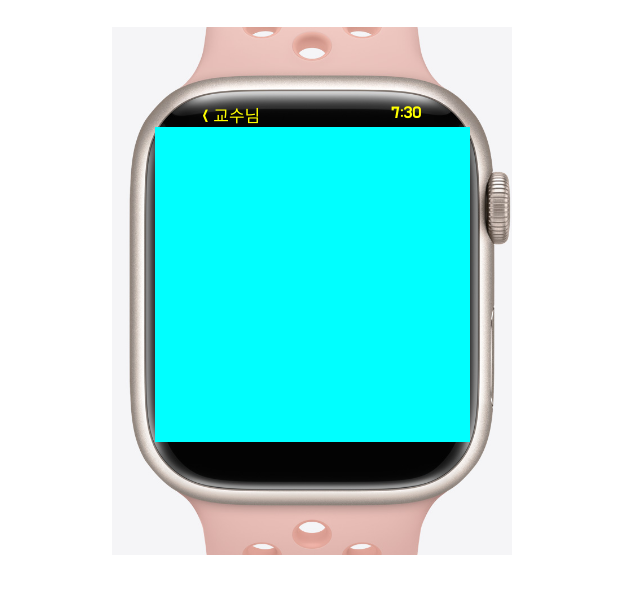
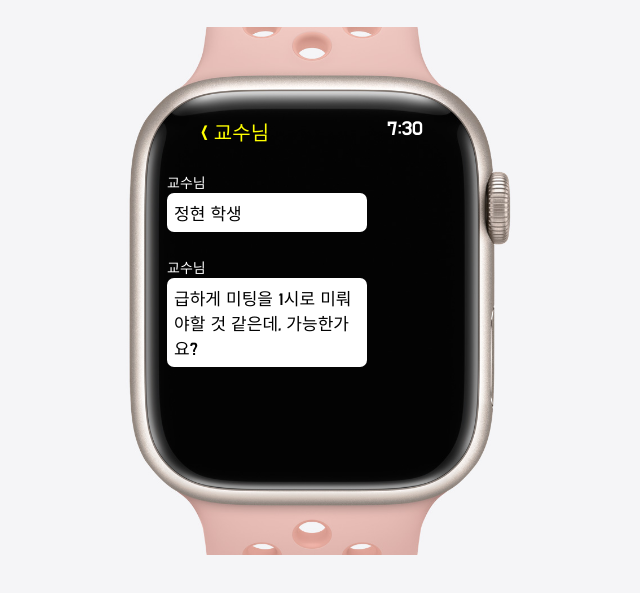
Before and after one commit to Usable-5/high-fidelity, a plain HTML site: page index.html in a window 1280 px wide. Shown: the part 143-736 px from the top of the page, without its empty margins (328-968 px from the left). Drawn offline with Linux system fonts and the light colour scheme.

Commit message:
feat: 유저가 메시지 확인하는 기능 구현

```diff
--- a/index.html
+++ b/index.html
@@ -1,5 +1,6 @@
 <!DOCTYPE html>
 <html lang="en">
+
 <head>
     <meta charset="UTF-8">
     <meta http-equiv="X-UA-Compatible" content="IE=edge">
@@ -10,19 +11,34 @@
     <link rel="preconnect" href="https://fonts.gstatic.com" crossorigin>
     <link href="https://fonts.googleapis.com/css2?family=Do+Hyeon&family=Noto+Sans+KR&display=swap" rel="stylesheet">
 </head>
+
 <body>
     <h1>Usable 5 Apple Watch</h1>
     <img src="/watch.jpg" alt="" srcset="" class="image">
-    <div class="info">
-        <p>< 교수님</p>
-        <p>7:30</p>
-    </div>
     <div class="conversation">
         <div class="text">
-
+            <div class="info">
+                <p style="color: yellow; font-size:20px">< 교수님</p>
+                <p style="color: white; font-size:20px">7:30</p>
+            </div>
+            <div class="inbox">
+                <p>교수님</p>
+                <div class="inbox-text">
+                    <p>정현 학생</p>
+                </div>
+            </div>
+            <div class="inbox">
+                <p>교수님</p>
+                <div class="inbox-text">
+                    <p>급하게 미팅을 1시로 미뤄야할 것 같은데, 가능한가요?</p>
+                </div>
+            </div>
         </div>
         <div class="recommendation">
-
+            <div class="info">
+                <p style="color: yellow; font-size:20px">< 교수님</p>
+                <p style="color: white; font-size:20px">7:30</p>
+            </div>
         </div>
         <div class="auto-answer">
 
@@ -35,4 +51,5 @@
         </div>
     </div>
 </body>
+
 </html>
--- a/style.css
+++ b/style.css
@@ -15,6 +15,7 @@ body {
     align-items: center;
     font-family: 'Do Hyeon', sans-serif;
     margin-top: 100px;
+    background-color: #F5F5F7;
 }
 
 * {
@@ -24,37 +25,56 @@ body {
 }
 
 .info {
-    margin-top: 105px;
-    width: 350px;
     z-index: 2;
     display: flex;
     justify-content: space-around;
 }
 
-.info > p {
-    color: yellow;
-    font-size: 17px;
-}
-
 .conversation {
-    width: 315px;
-    height: 315px;
-    background-color: aqua;
+    margin-top: 120px;
+    width: 340px;
+    height: 340px;
+    /* background-color: aqua; */
     z-index: 1;
 }
 
+/* TEXT */
 .text {
     display: block;
 }
 
+.inbox {
+    padding: 25px 25px 0px 25px;
+    width: 250px;
+}
+
+.inbox > p {
+    color: white;
+    font-size: 14px;
+}
+
+.inbox > .inbox-text {
+    color: black;
+    background-color: white;
+    font-size: 17px;
+    border-radius: 7px;
+}
+
+.inbox > .inbox-text > p {
+    padding: 7px;
+}
+
+/* RECOMMENDATION */
 .recommendation {
     display: none;
 }
 
+/* AUTO-ANSWER */
 .auto-answer {
     display: none;
 }
 
+/* TUNE-TONE */
 .tune-tone {
     display: none;
 }
```
Also changed, not shown: 1 other file.
